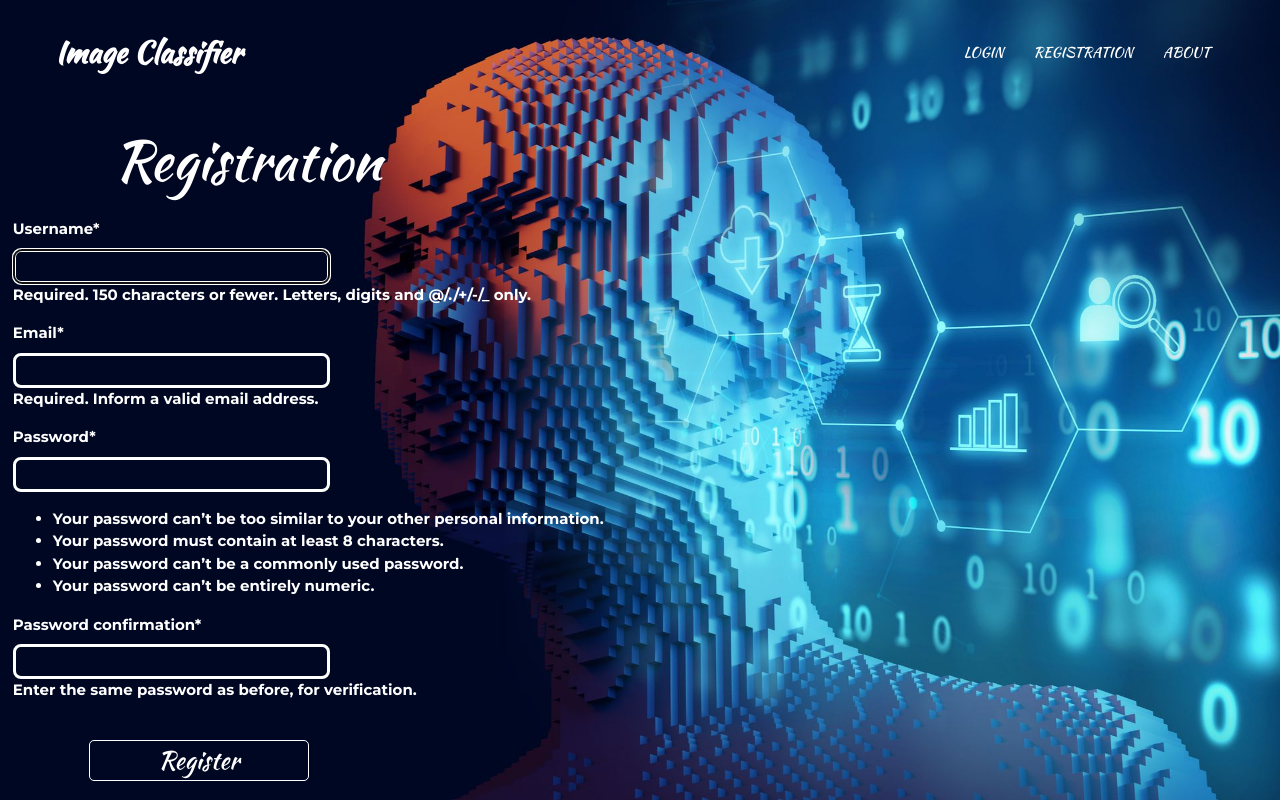
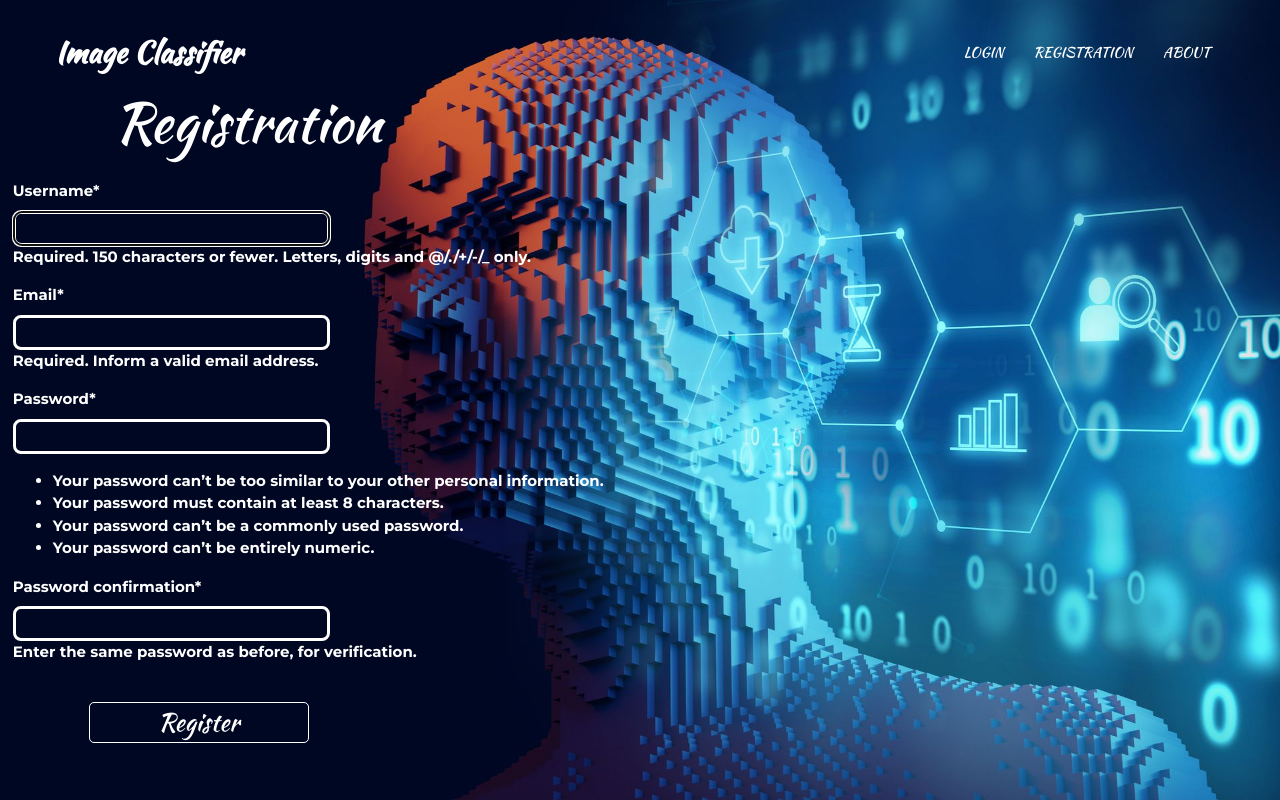
Before and after one commit to dima-mykytiuk/GoIT_Data_Science_Project, a Django app: page /registration/ in a window 1280 px wide. Run offline with Django 4.2, Linux system fonts and the light colour scheme; some libraries are stand-ins or nearby versions.

Commit message:
small front change

```diff
--- a/static/css/styles.css
+++ b/static/css/styles.css
@@ -279,7 +279,6 @@ figure {
     color: white;
     font-size: 35px;
     margin-left: 0.5%;
-    margin-top: 6%;
 }
 
 .info_from_user {
@@ -332,7 +331,7 @@ figure {
 
 .reg_title {
     font-family: "Kaushan Script", cursive;
-    margin-top: 10%;
+    margin-top: 7%;
     margin-bottom: 2%;
     margin-left: 8%;
     font-size: 55px;
```
